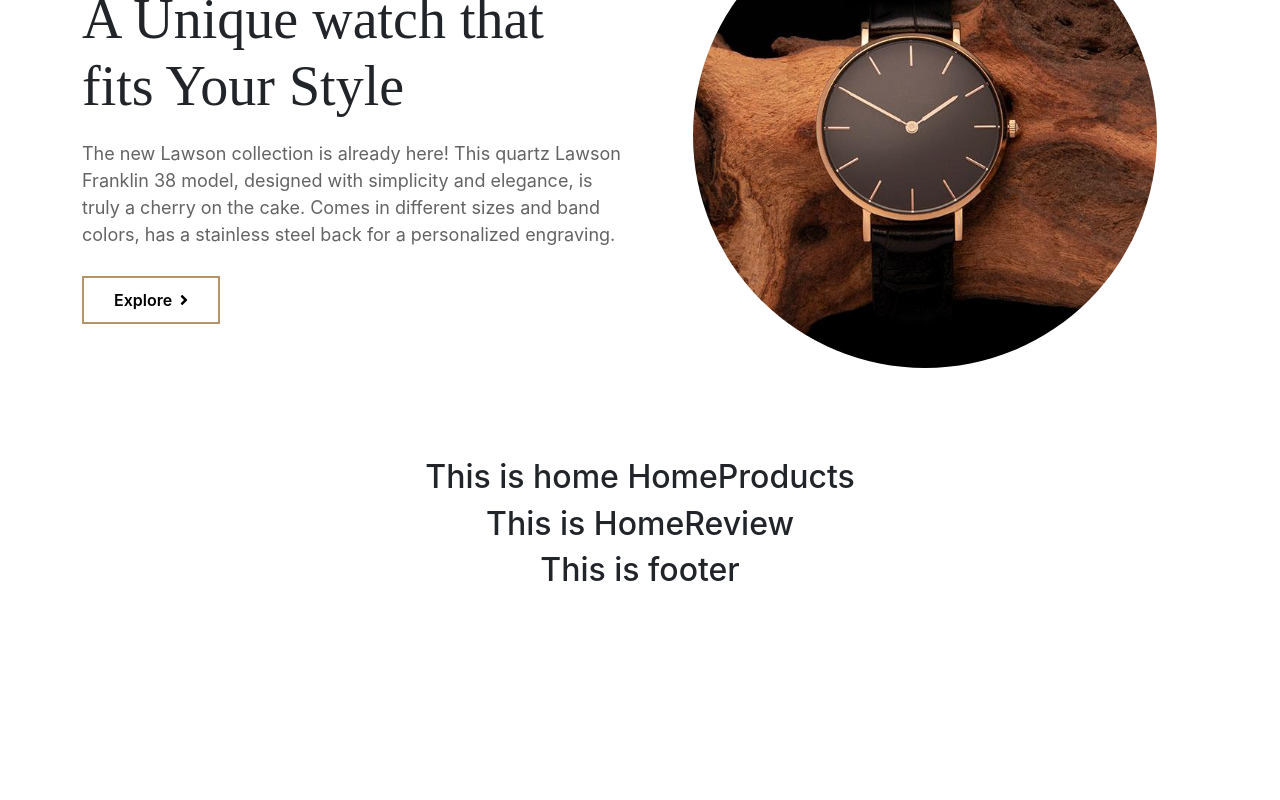
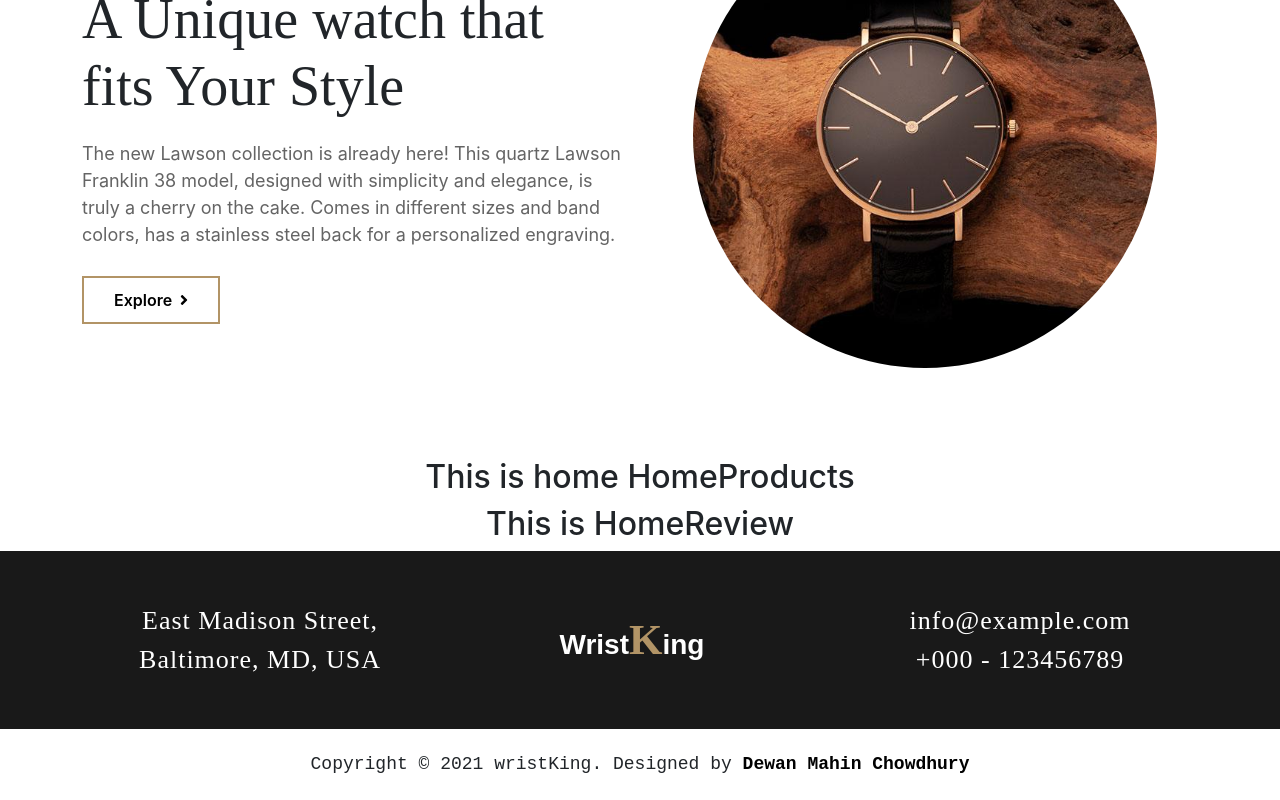
Before and after one commit to dewanmahin/wristking-client-side, a React (Create React App) app: page / in a window 1280 px wide. Shown: the part 1015-1815 px from the top of the page. Before the commit the page ends 1612 px from the top, so only its background shows below. Built offline with nearby package versions, Linux system fonts and the light colour scheme.

Commit message:
footer ui done

```diff
--- /dev/null
+++ b/src/Shared/Footer/Footer.css
@@ -0,0 +1,25 @@
+.footer1{
+    background: #191919;
+    color: white;
+    padding: 50px 0;
+}
+.footer1 p{
+    font-size: 26px;
+    font-family: auto;
+    letter-spacing: 1px;
+}
+.footer .logo{
+    color: white;
+}
+.footer2{
+    padding: 22px 0;
+}
+.footer2 p{
+    font-family: monospace;
+    font-size: 18px;
+    font-weight: 500;
+}
+.footer2 p a{
+    text-decoration: none;
+    color: black;
+}
--- a/src/Shared/Footer/Footer.js
+++ b/src/Shared/Footer/Footer.js
@@ -1,9 +1,28 @@
 import React from 'react';
+import { Link } from 'react-router-dom';
+import './Footer.css'
 
 const Footer = () => {
     return (
-        <div>
-            <h2>This is footer</h2>
+        <div className="footer">
+            <div className="footer1">
+                <div className="container">
+                    <div className="row align-items-center">
+                        <div className="col-lg-4 col-12">
+                            <p className="m-0">East Madison Street,<br /> Baltimore, MD, USA</p>
+                        </div>
+                        <div className="col-lg-4 col-12">
+                            <Link className="navbar-brand logo" to="/">Wrist<span style={{color: '#b29466', fontSize: '43px', fontFamily: 'auto'}}>K</span>ing</Link>
+                        </div>
+                        <div className="col-lg-4 col-12">
+                            <p className="m-0">info@example.com<br /> +000 - 123456789</p>
+                        </div>
+                    </div>
+                </div>
+            </div>
+            <div className="footer2">
+                <p className="m-0">Copyright &copy; 2021 wristKing. Designed by <strong><a href="https://github.com/dewan36">Dewan Mahin Chowdhury</a></strong></p>
+            </div>
         </div>
     );
 };
--- a/src/Shared/Header/Header.css
+++ b/src/Shared/Header/Header.css
@@ -1,10 +1,10 @@
-.header{
+/* .header{
 
-}
+} */
 .header .navbar{
     padding: 0.1rem 0;
 }
-.header .logo{
+.logo{
     font-size: 28px;
     font-weight: 800;
     font-family: sans-serif;
```
